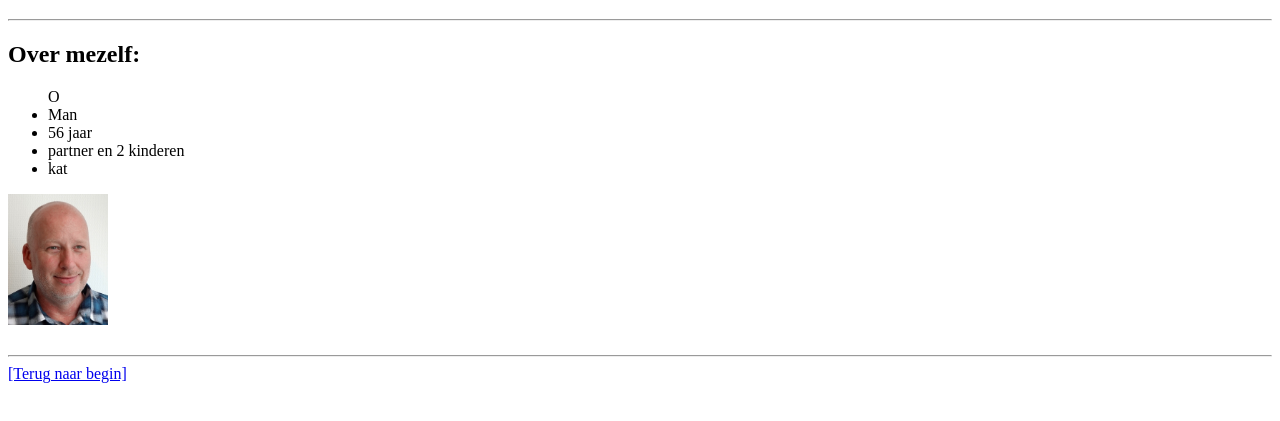
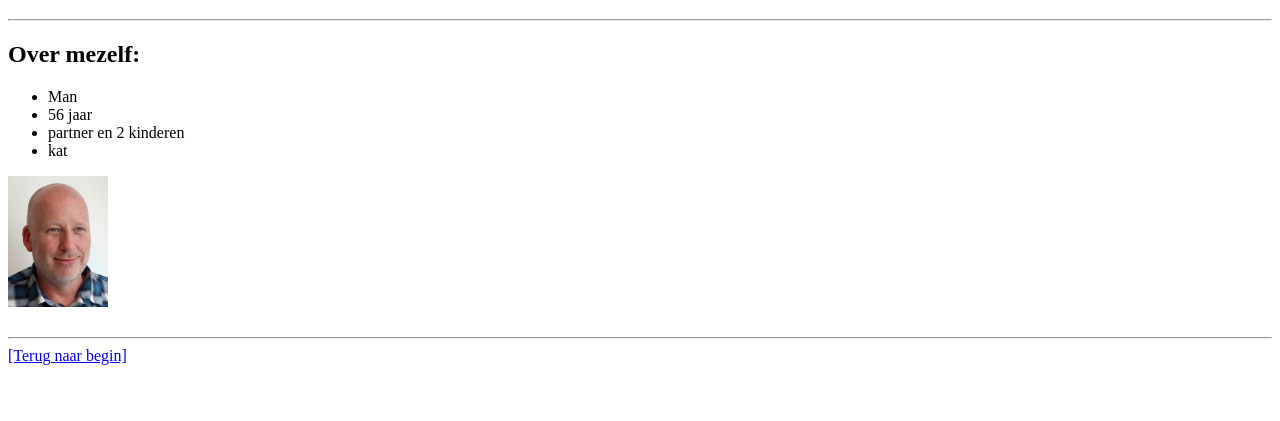
Before and after one commit to Cor-van-Assema/HTML_opdrachten_003, a plain HTML site: page about.html in a window 1280 px wide. Shown: the part 61-482 px from the top of the page. Drawn offline with Linux system fonts and the light colour scheme.

Commit message:
Add files via upload

```diff
--- a/about.html
+++ b/about.html
@@ -12,7 +12,7 @@
         <main>
             <section>
                 <h1>Over mezelf:</h1>
-                <ul>O
+                <ul>
                     <li>Man</li>
                     <li>56 jaar</li>
                     <li>partner en 2 kinderen</li>
```
